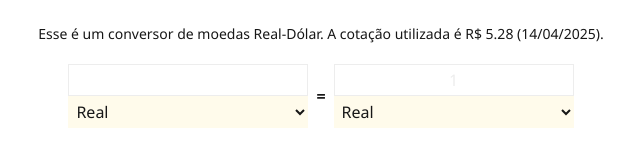
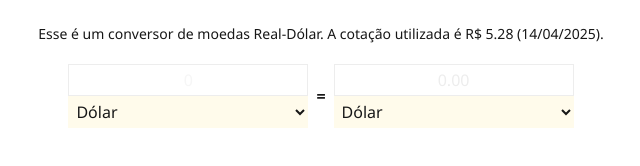
Before and after one commit to CarlosfcPinheiro/frontend-projetos-unicap, a Next.js app in the folder meconversor/: page /conversorMoeda in a window 1280 px wide. Shown: the part 136-302 px from the top of the page, without its empty margins (319-959 px from the left). Built offline with nearby package versions, Linux system fonts and the light colour scheme.

Commit message:
refactor: adjust initial states

```diff
--- a/meconversor/app/components/InputValue.js
+++ b/meconversor/app/components/InputValue.js
@@ -5,6 +5,7 @@ export default function InputValue({ onChangeInputValue }) {
                 type="number"
                 className="rect_input border-1 h-8"
                 onChange={onChangeInputValue}
+                placeholder="0"
             ></input>
         </div>
     );
--- a/meconversor/app/components/OutputValue.js
+++ b/meconversor/app/components/OutputValue.js
@@ -4,6 +4,7 @@ export default function OutputValue({ inputValue }) {
             <input
                 type="number"
                 className="rect_input border-1 h-8"
+                placeholder="0"
                 readOnly={true}
                 value={inputValue}
             ></input>
--- a/meconversor/app/conversorDist/conversorDist.js
+++ b/meconversor/app/conversorDist/conversorDist.js
@@ -8,12 +8,16 @@ import SelectorOutput from '../components/SelectorOutput';
 import { useState } from 'react';
 
 export default function Conversor({ options }) {
-    const [inputValue, setInputValue] = useState(1);
+    const [inputValue, setInputValue] = useState(0);
 
     const [selectInputValue, setSelectInputValue] = useState(options[0]);
-    const [selectOutputValue, setSelectOutputValue] = useState(options[0]);
+    const [selectOutputValue, setSelectOutputValue] = useState(options[1]);
 
     const outputValue = (() => {
+        if (inputValue === '' || isNaN(Number(inputValue))) {
+            return '';
+        }
+
         if (selectInputValue == 'Metro' && selectOutputValue == 'Pé') {
             return (inputValue * 3.281).toFixed(2);
         } else if (
@@ -36,14 +40,11 @@ export default function Conversor({ options }) {
         } else if (selectInputValue == 'Polegada' && selectOutputValue) {
             return (inputValue / 39.37).toFixed(2);
         } else {
-            return 1;
+            return inputValue;
         }
     })();
 
     function handleInputChange(e) {
-        if (!e.target.value) {
-            return;
-        }
         setInputValue(e.target.value);
     }
 
--- a/meconversor/app/conversorMoeda/conversorMoeda.js
+++ b/meconversor/app/conversorMoeda/conversorMoeda.js
@@ -8,12 +8,16 @@ import SelectorOutput from '../components/SelectorOutput';
 import { useState } from 'react';
 
 export default function Conversor({ options }) {
-    const [inputValue, setInputValue] = useState(1);
+    const [inputValue, setInputValue] = useState(0);
 
     const [selectInputValue, setSelectInputValue] = useState(options[0]);
-    const [selectOutputValue, setSelectOutputValue] = useState(options[0]);
+    const [selectOutputValue, setSelectOutputValue] = useState(options[1]);
 
     const outputValue = (() => {
+        if (inputValue === '' || isNaN(Number(inputValue))) {
+            return '';
+        }
+
         if (selectInputValue == 'Real' && selectOutputValue == 'Dólar') {
             return (inputValue / 5.28).toFixed(2);
         } else if (selectInputValue == 'Dólar' && selectOutputValue == 'Real') {
@@ -24,9 +28,6 @@ export default function Conversor({ options }) {
     })();
 
     function handleInputChange(e) {
-        if (!e.target.value) {
-            return;
-        }
         setInputValue(e.target.value);
     }
 
--- a/meconversor/app/conversorMoeda/page.js
+++ b/meconversor/app/conversorMoeda/page.js
@@ -10,7 +10,7 @@ export default function ConversorMoeda() {
                 Esse é um conversor de moedas Real-Dólar. A cotação utilizada é
                 R$ 5.28 (14/04/2025).
             </p>
-            <Conversor options={['Real', 'Dólar']} />
+            <Conversor options={['Dólar', 'Real']} />
         </div>
     );
 }
--- a/meconversor/app/conversorTemp/conversorTemp.js
+++ b/meconversor/app/conversorTemp/conversorTemp.js
@@ -11,9 +11,13 @@ export default function Conversor({ options }) {
     const [inputValue, setInputValue] = useState(0);
 
     const [selectInputValue, setSelectInputValue] = useState(options[0]);
-    const [selectOutputValue, setSelectOutputValue] = useState(options[0]);
+    const [selectOutputValue, setSelectOutputValue] = useState(options[1]);
 
     const outputValue = (() => {
+        if (inputValue === '' || isNaN(Number(inputValue))) {
+            return '';
+        }
+
         if (
             selectInputValue == 'Celsius' &&
             selectOutputValue == 'Fahrenheit'
@@ -30,9 +34,6 @@ export default function Conversor({ options }) {
     })();
 
     function handleInputChange(e) {
-        if (!e.target.value) {
-            setInputValue(0);
-        }
         setInputValue(e.target.value);
     }
 
```
